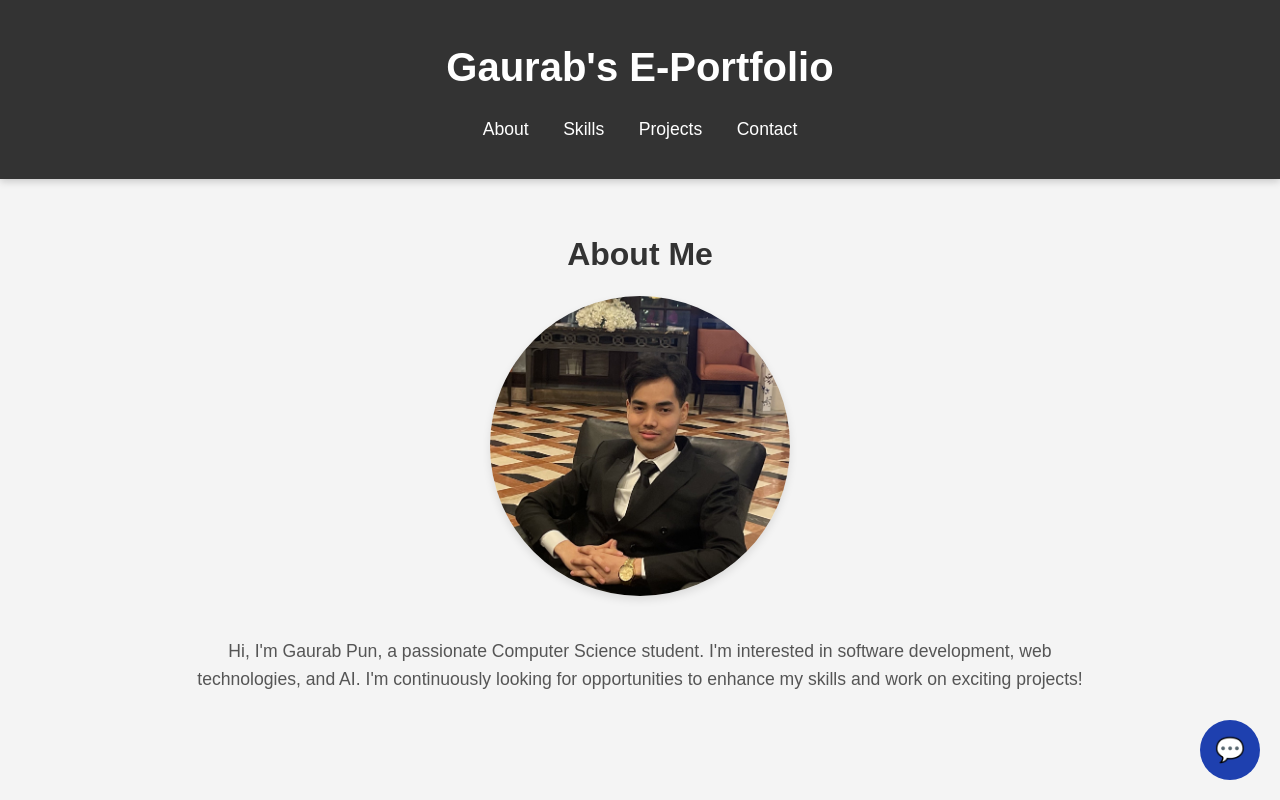
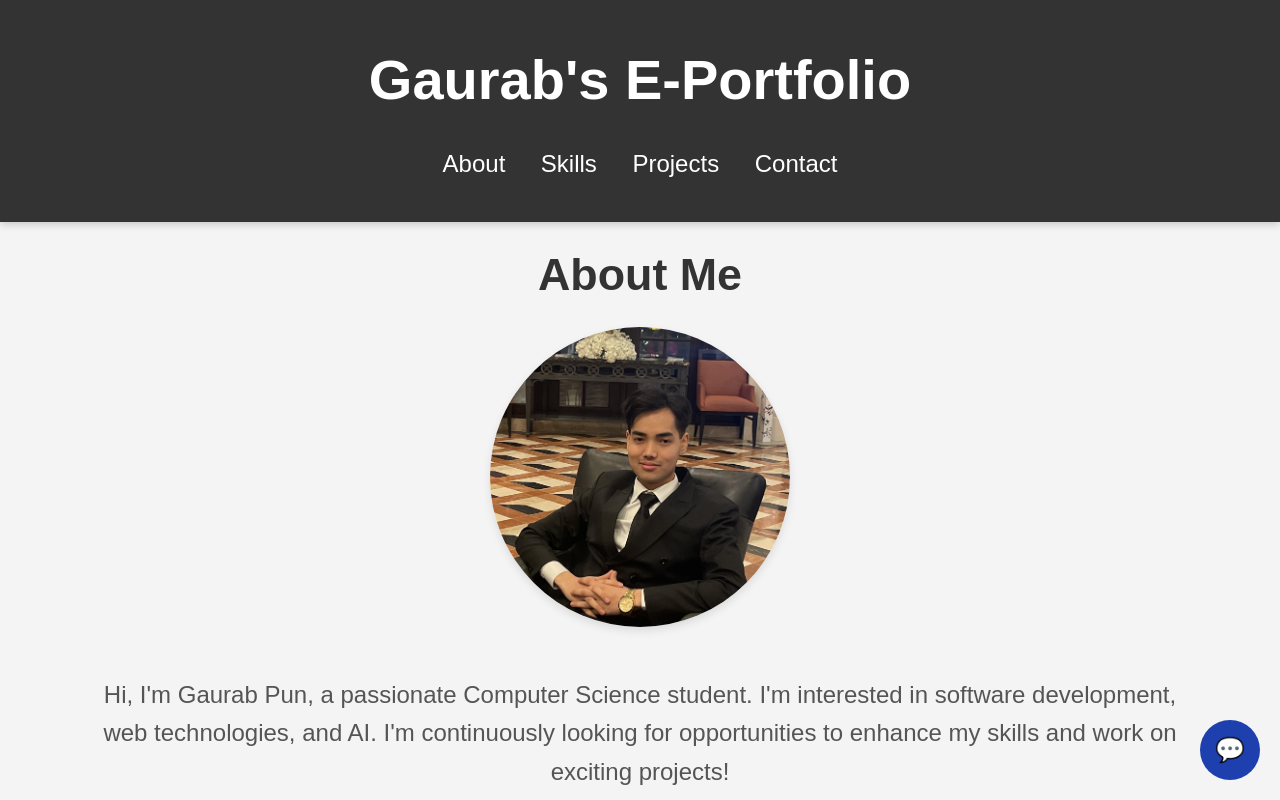
Before and after one commit to Gaurabpun/E-portfolio, a plain HTML site: page index.html in a window 1280 px wide. Shown: the top 800 px of the page. Drawn offline with Linux system fonts and the light colour scheme.

Commit message:
Updated CSS for bigger screens

```diff
--- a/index.html
+++ b/index.html
@@ -167,7 +167,7 @@
 <!-- Chatbot Window -->
 <div id="chatbot-window">
   <div id="chatbot-header">
-    Gaurab’s Assistant
+    Gaurab's Assistant
     <span id="chatbot-close-btn">✕</span> <!-- Add this line -->
   </div>
   <div id="chatbot-messages"></div>
--- a/style.css
+++ b/style.css
@@ -422,3 +422,38 @@ footer p {
     border-radius: 5px;
     font-size: 1.2rem;
 }
+
+/* Larger screen styles */
+@media (min-width: 1024px) {
+    body {
+        font-size: 20px;
+    }
+
+    header h1 {
+        font-size: 3.5rem;
+    }
+
+    nav a {
+        font-size: 1.5rem;
+    }
+
+    section h2 {
+        font-size: 2.8rem;
+    }
+
+    section p {
+        font-size: 1.5rem;
+    }
+
+    .project h3 {
+        font-size: 2.2rem;
+    }
+
+    footer p {
+        font-size: 1.4rem;
+    }
+
+    section {
+        max-width: 1100px;
+    }
+}
```
